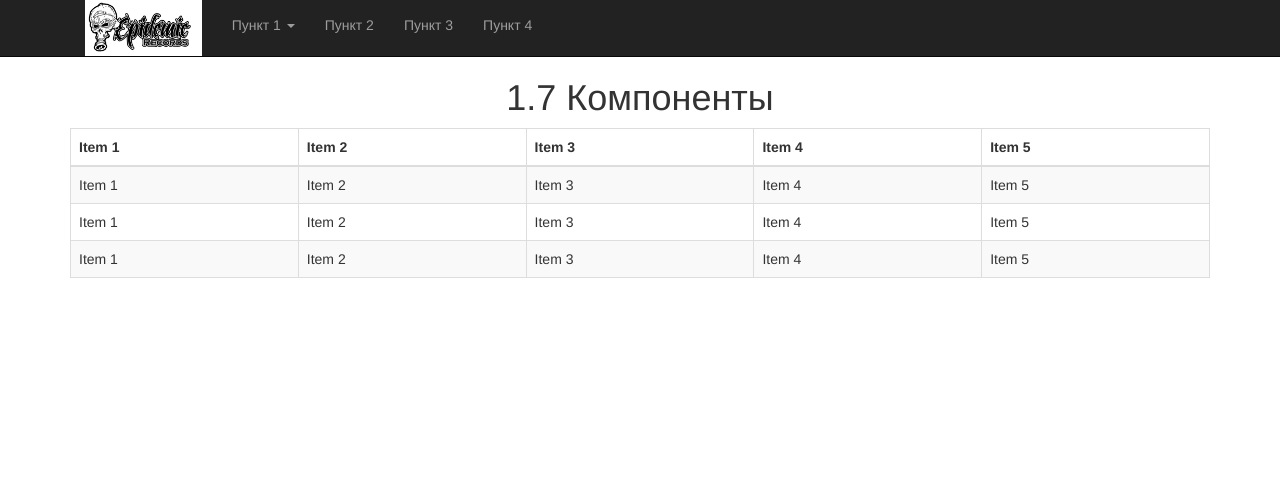
After one commit to Dudaevskiy/Bootstrap.gh, a PHP site: page /ticher/1.7.php in a window 1280 px wide. The commit adds this page. Shown: the top 497 px of the page. Run offline with PHP 8.4, Linux system fonts and the light colour scheme; style sheets or scripts are compiled from the project's sources; some libraries are stand-ins or nearby versions.

Commit message:
Добавление урока 1.7

```diff
--- /dev/null
+++ b/ticher/1.7.php
@@ -0,0 +1,142 @@
+<!doctype html>
+<html>
+<head>
+	<meta charset="UTF-8">
+	<title>Обучение BootStrap v3</title>
+	<link rel="stylesheet" href="font-awesome.min.css">
+	<!--jQuery 3.1.1 MIN -->
+	<script src="https://ajax.googleapis.com/ajax/libs/jquery/3.1.1/jquery.min.js"></script>
+	<!--- Font Awesome JS 4.0.3 MIN -->
+	<link rel="stylesheet" href="http://netdna.bootstrapcdn.com/font-awesome/4.0.3/css/font-awesome.min.css">
+	<!--LESS LESS -->
+	<link rel="stylesheet/less" href="/style.less" type="text/css">
+	<!--LESS JS 2.7.1 MIN -->
+	<script type="text/javascript" src="http://cdnjs.cloudflare.com/ajax/libs/less.js/2.7.1/less.min.js"></script>
+	<!--- Font Noto Sans -->
+	<link rel="stylesheet" href="https://fonts.googleapis.com/css?family=Noto+Sans:400,400i,700,700i&amp;subset=cyrillic,cyrillic-ext">
+	<!-- BootStrap CSS 3.3.7 MIN-->
+	<link rel="stylesheet" href="https://maxcdn.bootstrapcdn.com/bootstrap/3.3.7/css/bootstrap.min.css">
+	<!--- BootStrap JS 3.3.7 MIN -->
+	<script src="https://maxcdn.bootstrapcdn.com/bootstrap/3.3.7/js/bootstrap.min.js"></script>
+</head>
+
+<body style="padding-bottom:200px;">
+<!------------------------------
+Блок с меню BootStrap
+------------------------------->
+
+	<!-- BootStrap CONTAINER FLUID-->
+	<div class="container-fluid" style="padding-bottom: 28px; display:visible;">
+								<!------------------------------
+								Отключил меню
+								------------------------------->
+
+		<div class="row">
+			<p>Название сайта</p>
+			<div class="navbar navbar-inverse  navbar-fixed-top">
+				<!-- BootStrap CONTAINER-->
+				<div class="container">
+					<div class="navbar-header">
+						<button type="button" class="col-xs-2 navbar-toggle" data-toggle="collapse" data-target="#responsive-menu" >
+							<i class="fa fa-bars fa-1x" style="color: beige;" aria-hidden="true"></i>
+						</button>
+						<!-- VK -->
+						<div class="col-xs-1 navbar-toggle">
+							<i class="fa fa-vk fa-1x" style="color: beige;" aria-hidden="true"></i>
+						</div>
+						<!-- FACEBOOK -->
+						<div class="col-xs-1 navbar-toggle">
+							<i class="fa fa-facebook fa-1x" style="color: beige;" aria-hidden="true"></i>
+						</div>
+						<!-- ODNOKLASSNIKI -->
+						<div class="col-xs-1 navbar-toggle">
+							<i class="fa fa-odnoklassniki fa-1x" style="color: beige;" aria-hidden="true"></i>
+						</div>
+							<!-- LOGO -->
+							<div class="col-xs-5" style="float:left;position:relative; width:100% !important;">
+							<a href="\">
+								<img style="height: 56px;" src="\logo.jpg" alt="LOGO IMAGE">
+							</a>
+							</div>
+						<!-- <div class="navbar-brand" href="#">Название сайта</div> -->
+					</div>
+					<div class="collapse navbar-collapse" id="responsive-menu">
+						<ul class="nav navbar-nav">
+							<!-- li*4>a[href="#"]{Пункт $} -->
+							<li class="dropdown">
+								<a href="#" class="dropdown-toggle" data-toggle="dropdown">Пункт 1
+									<b class="caret"></b>
+										<ul class="dropdown-menu">
+										<!-- ul.dropdown-menu>li*4>a[href="#"] -->
+											<ul class="dropdown-menu">
+												<li><a href="#"><p>Пункт 1</p></a></li>
+												<li><a href="#"><p>Пункт 2</p></a></li>
+												<li><a href="#"><p>Пункт 3</p></a></li>
+												<li><a href="#"><p>Пункт 4</p></a></li>
+											</ul>
+										</ul>
+								</a>
+
+							</li>
+
+							<li><a href="#">Пункт 2</a></li>
+							<li><a href="#">Пункт 3</a></li>
+							<li><a href="#">Пункт 4</a></li>
+						</ul>
+					</div>
+				</div>
+			</div>
+		</div>
+	</div>
+	<!-- END MENU -->
+
+	<!-- BootStrap CONTAINER -->
+	<div class="container">
+		<h1 style="text-align:center;">1.7 Компоненты</h1>
+			<!-- tr*3>td*5>{Item $} -->
+			<!------------------------------
+			Для оформления таблиц в BootStrap используются классы:
+			table - данный класс красиво оформляет таблицу в общем
+			table-striped - подсведка через линию
+			table-bordered - Подсветка границ таблиц
+
+			------------------------------->
+
+			<table class="table table-striped table-bordered">
+			<thead>
+				<th>Item 1</th>
+				<th>Item 2</th>
+				<th>Item 3</th>
+				<th>Item 4</th>
+				<th>Item 5</th>
+			</thead>
+			<tr>
+				<td>Item 1</td>
+				<td>Item 2</td>
+				<td>Item 3</td>
+				<td>Item 4</td>
+				<td>Item 5</td>
+			</tr>
+			<tr>
+				<td>Item 1</td>
+				<td>Item 2</td>
+				<td>Item 3</td>
+				<td>Item 4</td>
+				<td>Item 5</td>
+			</tr>
+			<tr>
+				<td>Item 1</td>
+				<td>Item 2</td>
+				<td>Item 3</td>
+				<td>Item 4</td>
+				<td>Item 5</td>
+			</tr>
+			</table>
+		</div>
+	</div>
+
+
+</body>
+<!-- LiveReload -->
+<script>document.write('<script src="http://' + (location.host || 'localhost').split(':')[0] + ':35729/livereload.js?snipver=1"></' + 'script>')</script>
+</html>
```
Also changed, not shown: index.php (+2 -6 lines), ticher/1.6.php (+50 -0 lines).
